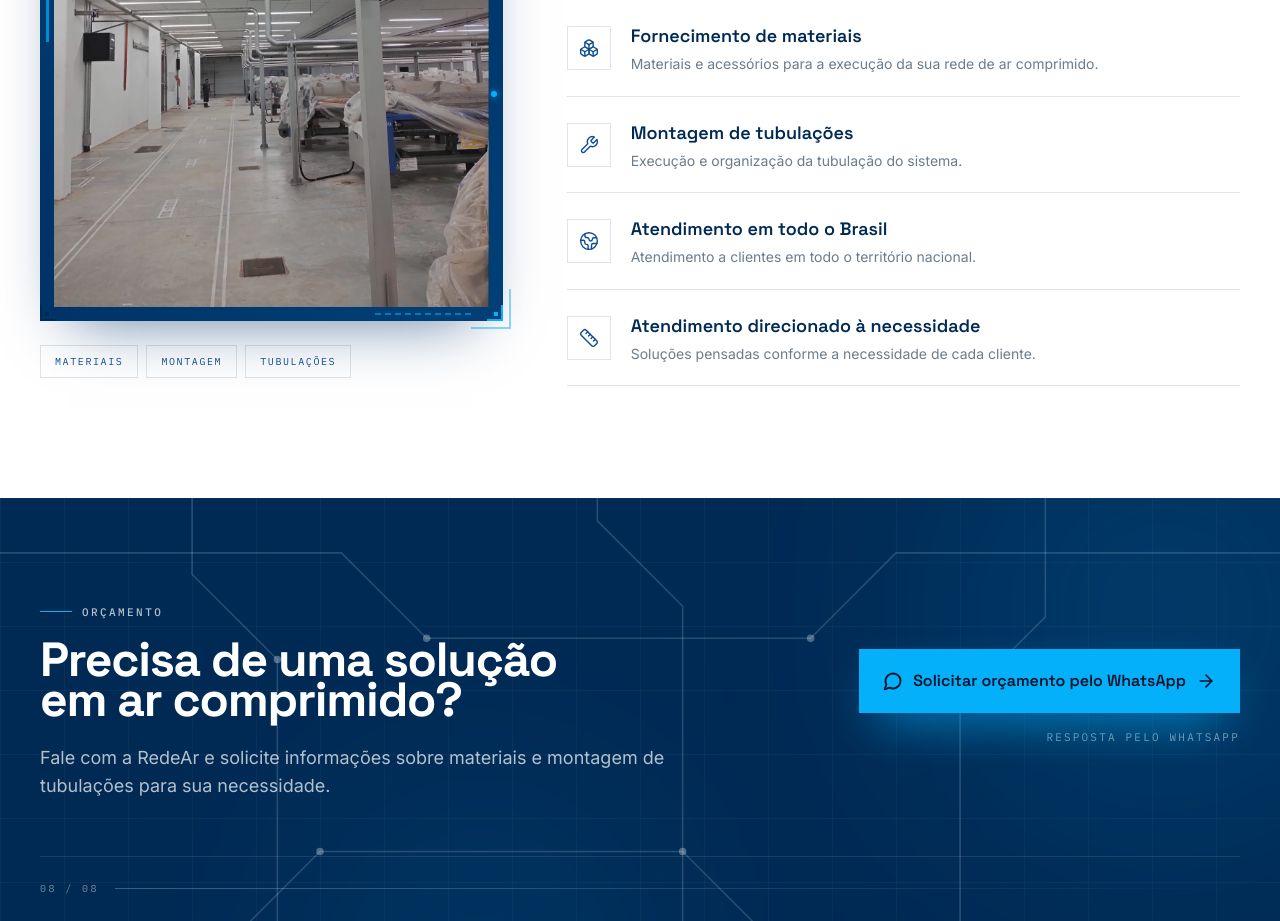
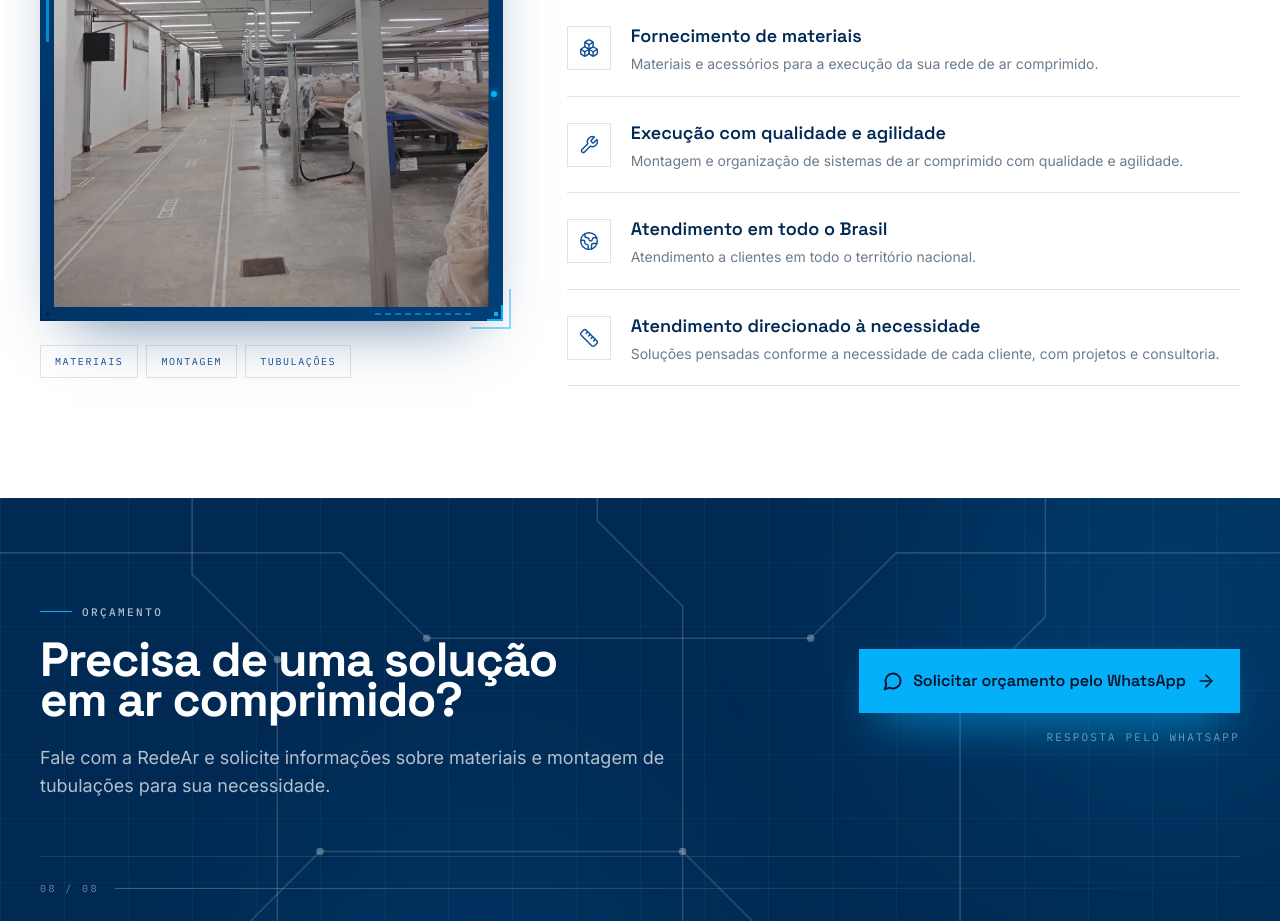
Before and after one commit to canalmeunovohoby3-code/redear, a React (Vite) app: page / in a window 1280 px wide. Shown: the part 6800-7721 px from the top of the page. Built offline with nearby package versions, Linux system fonts and the light colour scheme.

Commit message:
Ajusta itens da secao Por que escolher a RedeAr

```diff
--- a/src/components/WhyRedeAr.tsx
+++ b/src/components/WhyRedeAr.tsx
@@ -19,8 +19,8 @@ const REASONS = [
   },
   {
     icon: Wrench,
-    title: 'Montagem de tubulações',
-    text: 'Execução e organização da tubulação do sistema.',
+    title: 'Execução com qualidade e agilidade',
+    text: 'Montagem e organização de sistemas de ar comprimido com qualidade e agilidade.',
   },
   {
     icon: Globe2,
@@ -30,7 +30,7 @@ const REASONS = [
   {
     icon: Ruler,
     title: 'Atendimento direcionado à necessidade',
-    text: 'Soluções pensadas conforme a necessidade de cada cliente.',
+    text: 'Soluções pensadas conforme a necessidade de cada cliente, com projetos e consultoria.',
   },
 ]
 
```
